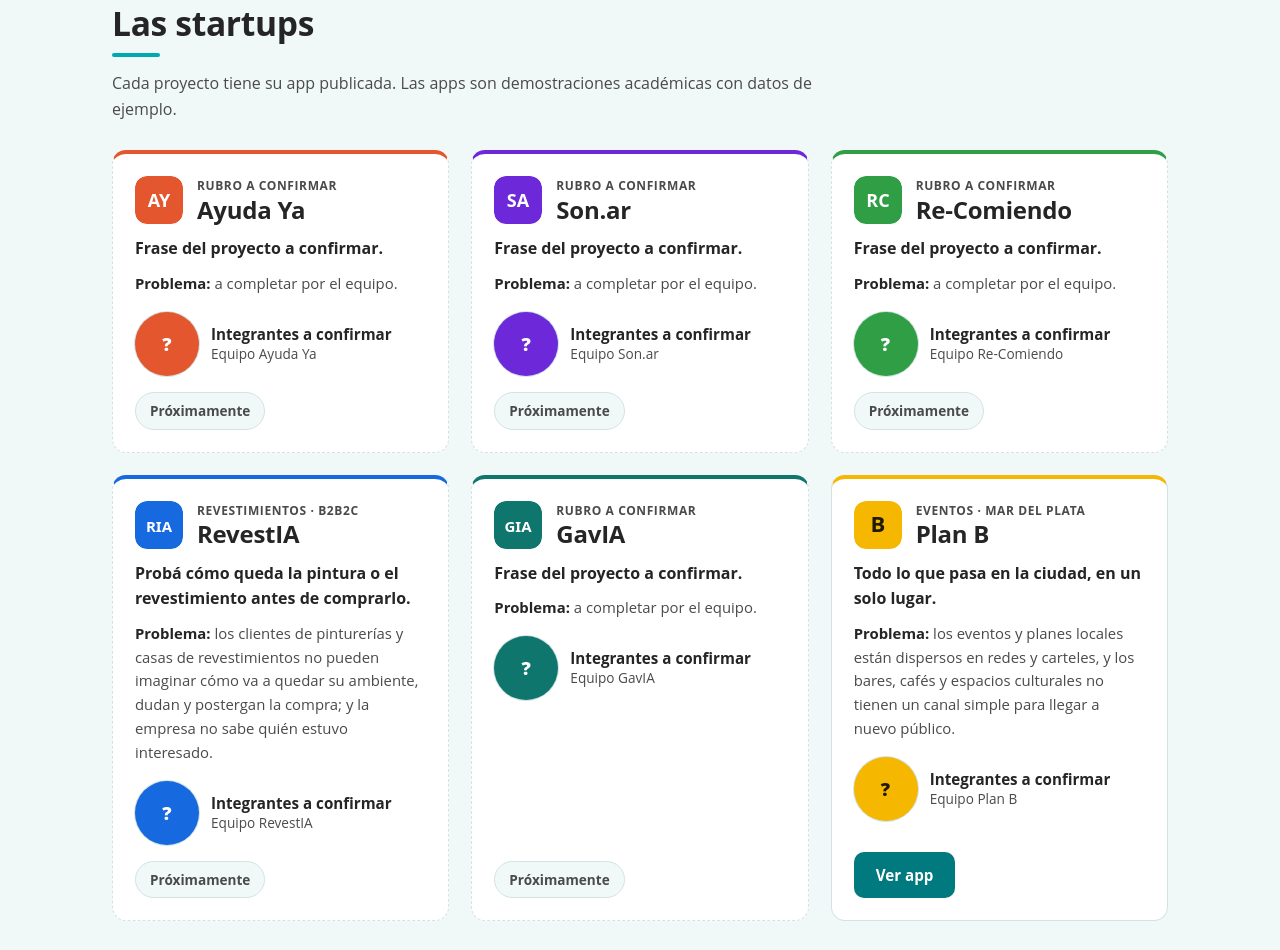
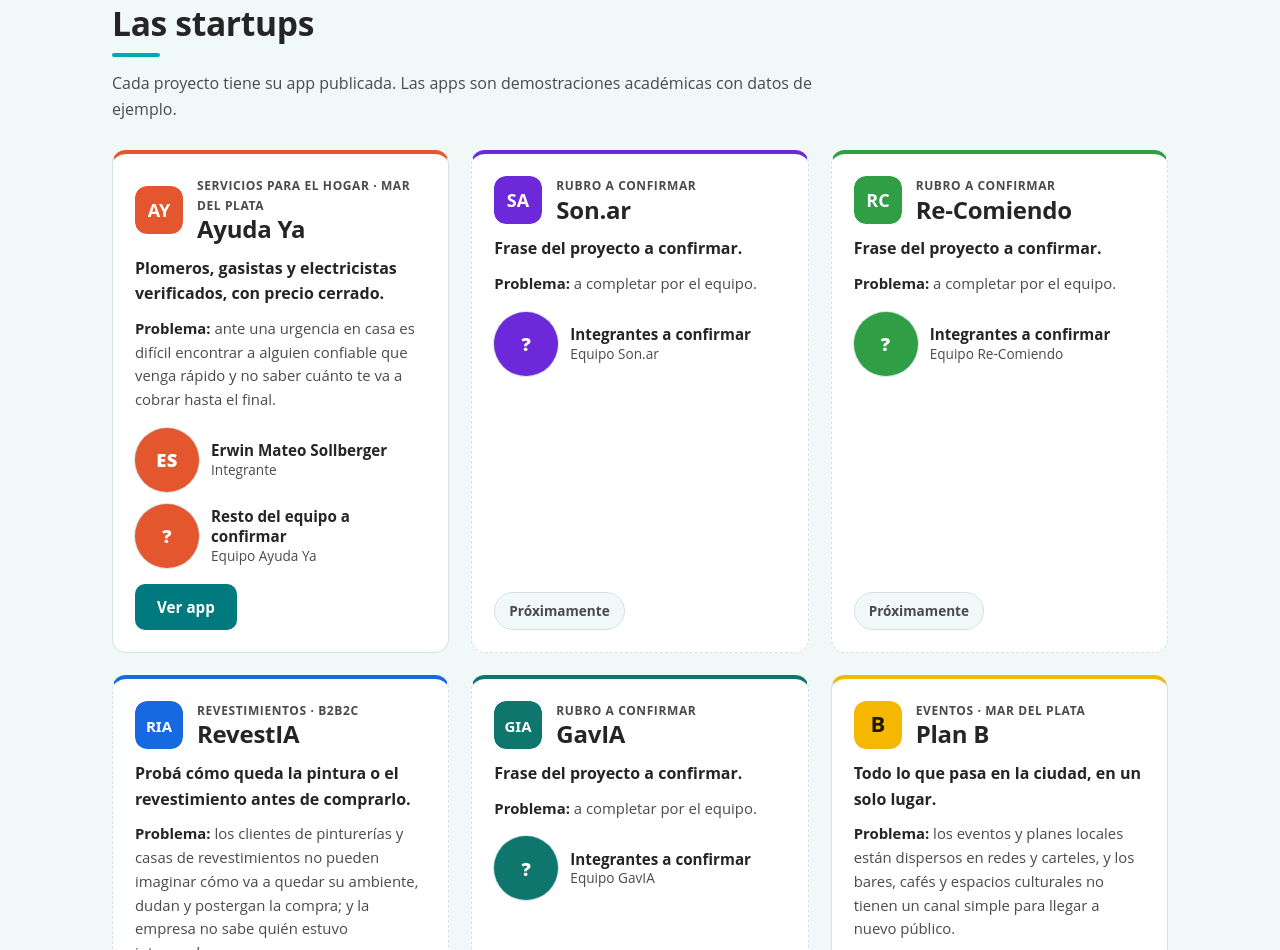
Before and after one commit to ucaece-t-e-tm-viernes-luigi-nati/landing, a plain HTML site: page index.html in a window 1280 px wide. Shown: the part 1185-2135 px from the top of the page. Drawn offline with Linux system fonts and the light colour scheme.

Commit message:
Ayuda Ya: descripción y link a la app
Co-Authored-By: Claude Opus 5.5 <noreply@anthropic.com>

```diff
--- a/index.html
+++ b/index.html
@@ -84,24 +84,28 @@
         <p class="intro">Cada proyecto tiene su app publicada. Las apps son demostraciones académicas con datos de ejemplo.</p>
         <div class="tarjetas">
 
-        <!-- 01 · Ayuda Ya — PENDIENTE: rubro, frase, problema, integrantes y URL de la app -->
-        <article class="tarjeta tarjeta-pendiente" id="startup-ayuda-ya" style="--startup:#e4572e;--sobre-startup:#ffffff">
+        <!-- 01 · Ayuda Ya — integrantes: Erwin Mateo Sollberger y equipo (completar) -->
+        <article class="tarjeta" id="startup-ayuda-ya" style="--startup:#e4572e;--sobre-startup:#ffffff">
           <header class="tarjeta-cabecera">
             <img class="logo-startup" src="logos/ayuda-ya-mark.svg" alt="" width="48" height="48" loading="lazy" decoding="async">
             <div>
-              <p class="tarjeta-tag">Rubro a confirmar</p>
+              <p class="tarjeta-tag">Servicios para el hogar · Mar del Plata</p>
               <h3>Ayuda Ya</h3>
             </div>
           </header>
-          <p class="frase">Frase del proyecto a confirmar.</p>
-          <p class="problema"><strong>Problema:</strong> a completar por el equipo.</p>
+          <p class="frase">Plomeros, gasistas y electricistas verificados, con precio cerrado.</p>
+          <p class="problema"><strong>Problema:</strong> ante una urgencia en casa es difícil encontrar a alguien confiable que venga rápido y no saber cuánto te va a cobrar hasta el final.</p>
           <ul class="integrantes" aria-label="Integrantes de Ayuda Ya">
             <li class="integrante">
+              <span class="avatar"><span class="avatar-iniciales" aria-hidden="true">ES</span></span>
+              <span class="integrante-datos"><strong>Erwin Mateo Sollberger</strong><span>Integrante</span></span>
+            </li>
+            <li class="integrante">
               <span class="avatar"><span class="avatar-iniciales" aria-hidden="true">?</span></span>
-              <span class="integrante-datos"><strong>Integrantes a confirmar</strong><span>Equipo Ayuda Ya</span></span>
+              <span class="integrante-datos"><strong>Resto del equipo a confirmar</strong><span>Equipo Ayuda Ya</span></span>
             </li>
           </ul>
-          <div class="tarjeta-botones"><span class="insignia">Próximamente</span></div>
+          <div class="tarjeta-botones"><a class="boton boton-primario" href="https://ayuda-ya-gamma.vercel.app">Ver app<span class="sr-only"> de Ayuda Ya</span></a></div>
         </article>
 
         <!-- 02 · Son.ar — PENDIENTE -->
```
